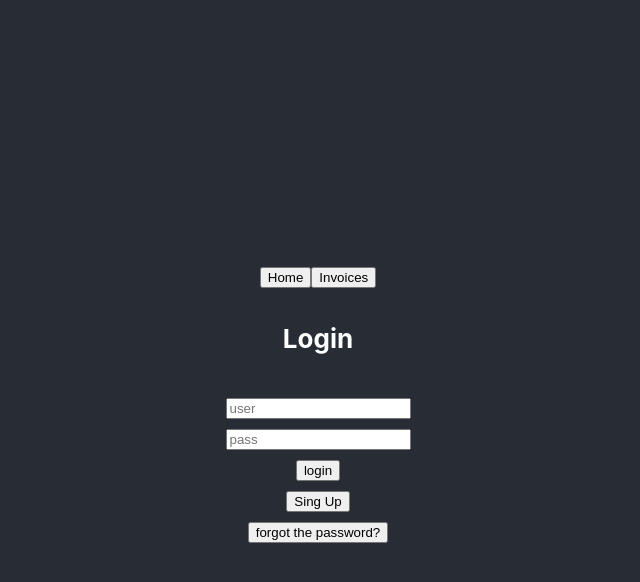
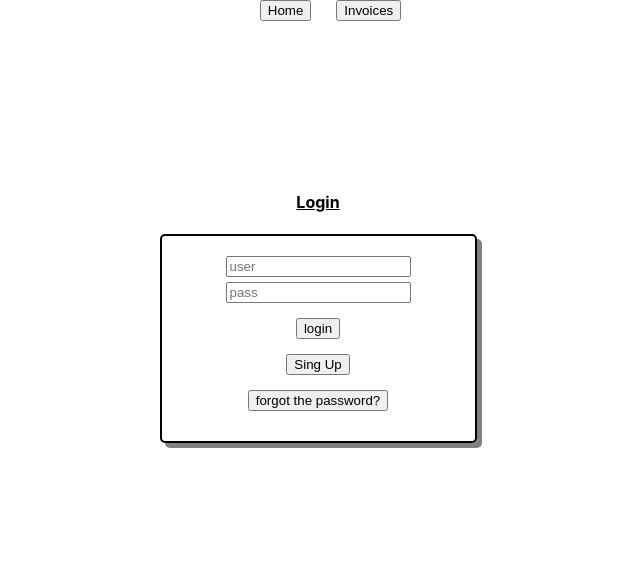
Before and after one commit to ArTuR00232/InvoiceMenagement, a React (Create React App) app in the folder FrontEnd/invoicemenagement/: page /login in a window 1280 px wide. Shown: the top 582 px of the page, without its empty margins (322-962 px from the left). Built offline with nearby package versions, Linux system fonts and the light colour scheme; no server answers.

Commit message:
css update

```diff
--- a/FrontEnd/invoicemenagement/src/App.css
+++ b/FrontEnd/invoicemenagement/src/App.css
@@ -1,38 +1,77 @@
-.App {
-  text-align: center;
+/*App */
+
+/*home */
+
+.text-title
+{
+  display: flex;
+  justify-content: center;
 }
 
-.App-logo {
-  height: 40vmin;
-  pointer-events: none;
+
+.content
+{
+  display: flex;
+  justify-content: center;
+  align-items: center;
+  height: 100vh;
+  margin: 0;
 }
 
-@media (prefers-reduced-motion: no-preference) {
-  .App-logo {
-    animation: App-logo-spin infinite 20s linear;
-  }
+/*MenuHeader*/
+.menu
+{
+  width: 100%;
+  display: flex;
+  justify-content: center;
+}
+.InvoicePage,.home
+{
+  margin-left:25px;
 }
 
-.App-header {
-  background-color: #282c34;
-  min-height: 100vh;
+/* login */
+.log_title
+{
+  text-decoration: underline;
   display: flex;
-  flex-direction: column;
-  align-items: center;
   justify-content: center;
-  font-size: calc(10px + 2vmin);
-  color: white;
+  margin-top:150px;
 }
 
-.App-link {
-  color: #61dafb;
+/* form css*/
+.form_submit
+{
+  margin:15px;
+  display: flex;
+  justify-content: center;
 }
+.form
+{
+  display: flex;
+  justify-content: center;
+  margin:5px;
+}
+.form_centralize
+{
+  margin:5px;
+  display: flex;
+  justify-content: center;
+}
+.content_form
+{
+  min-width: 283px;
+  box-shadow: 5px 5px grey;
+  border: solid black 2px;
+  border-radius: 5px;
+  padding-left: 150px ;
+  padding-right: 150px;
+  padding:15px;
+}
+.Form_box
+{
+  height: fit-content;
+  display: flex;
+  justify-content: center;
 
-@keyframes App-logo-spin {
-  from {
-    transform: rotate(0deg);
-  }
-  to {
-    transform: rotate(360deg);
-  }
 }
```
